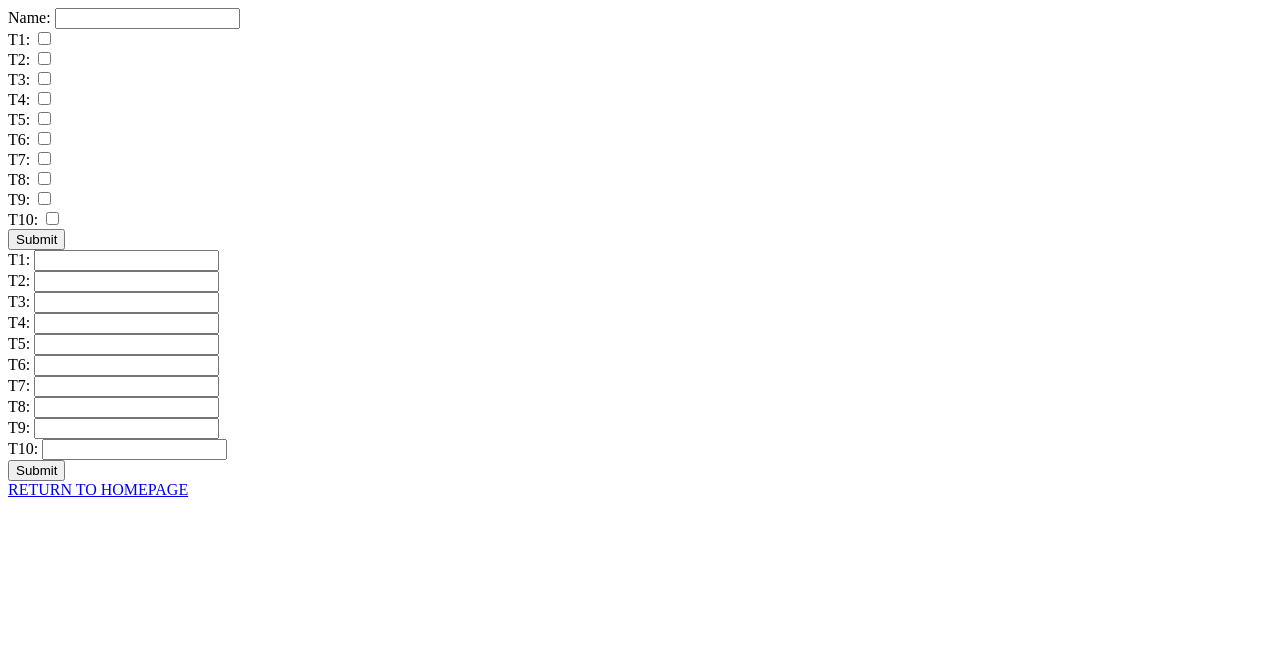
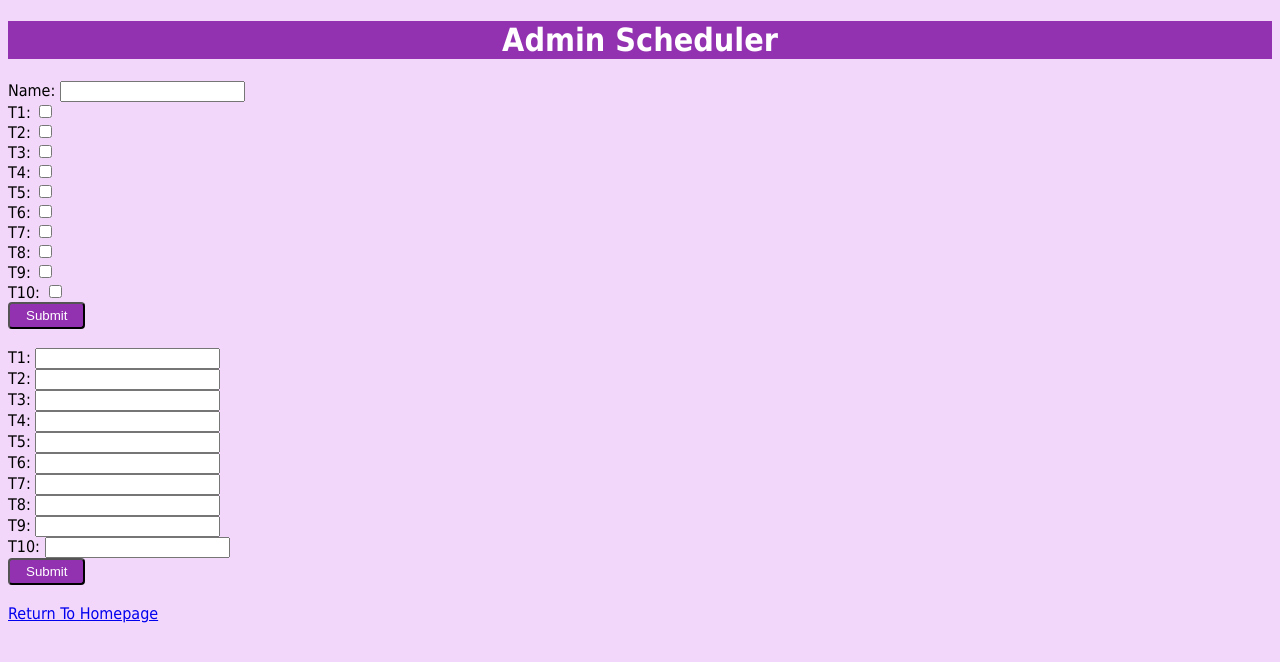
Before and after one commit to ShaimaaAliECE/lab3-taralaird, a website: page static/admin.html in a window 1280 px wide. Drawn offline with Linux system fonts and the light colour scheme.

Commit message:
css
updated css styles

```diff
--- a/static/admin.html
+++ b/static/admin.html
@@ -8,7 +8,8 @@
         <meta name="viewport" content="width=device-width, initial-scale=1">
         <link rel="stylesheet" href="">
     </head>
-    <body>
+    <body style="font-family: Tahoma; background-color: rgb(243, 215, 250);"">
+        <h1 style="background-color: rgb(147, 50, 177); text-align: center; color:rgb(255, 255, 255);"> Admin Scheduler </h1>
 
         <form action='/add-user'>
             Name: <input name='name' type="text"/>
@@ -33,8 +34,10 @@
             <br/>
             T10: <input name='T10' type="checkbox"/>
             <br/>
-            <input type="submit">
+            <input  style="background-color: rgb(147, 50, 177); color: rgb(255, 255, 255); padding: 4px 16px; border-radius: 4px;" type="submit">
         </form>
+
+        <br/>
 
         <form action='/add-times'>
             T1: <input name='T1'/>
@@ -57,9 +60,10 @@
             <br/>
             T10: <input name='T10'/>
             <br/>
-            <input type="submit">
+            <input  style="background-color: rgb(147, 50, 177); color: rgb(255, 255, 255); padding: 4px 16px; border-radius: 4px;" type="submit">
         </form>
 
-        <a href='/'>RETURN TO HOMEPAGE</a>
+        <br/>
+        <a href='/'>Return To Homepage</a>
     </body>
 </html>
```
Also changed, not shown: static/guest.html (+5 -3 lines), static/index.html (+6 -5 lines).
